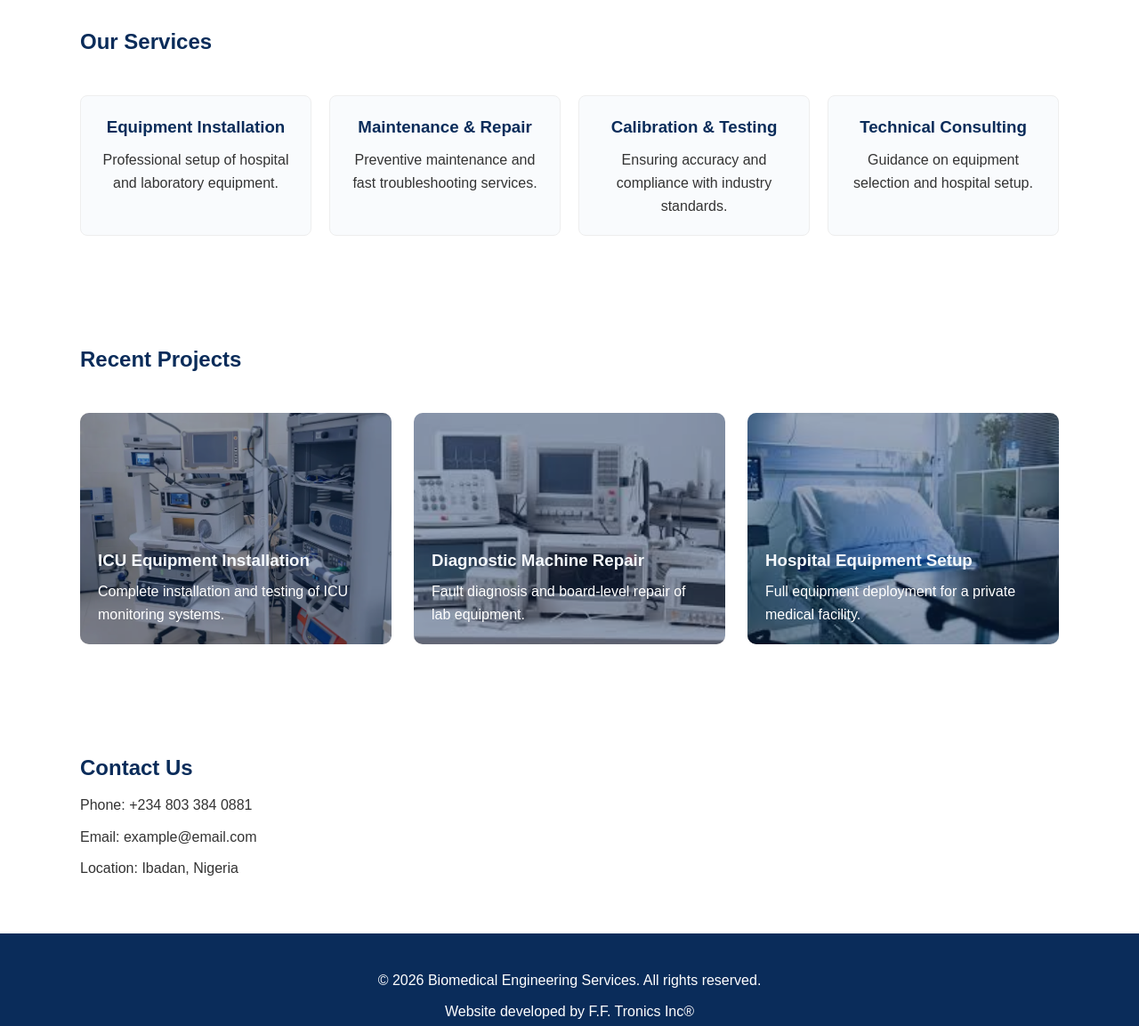
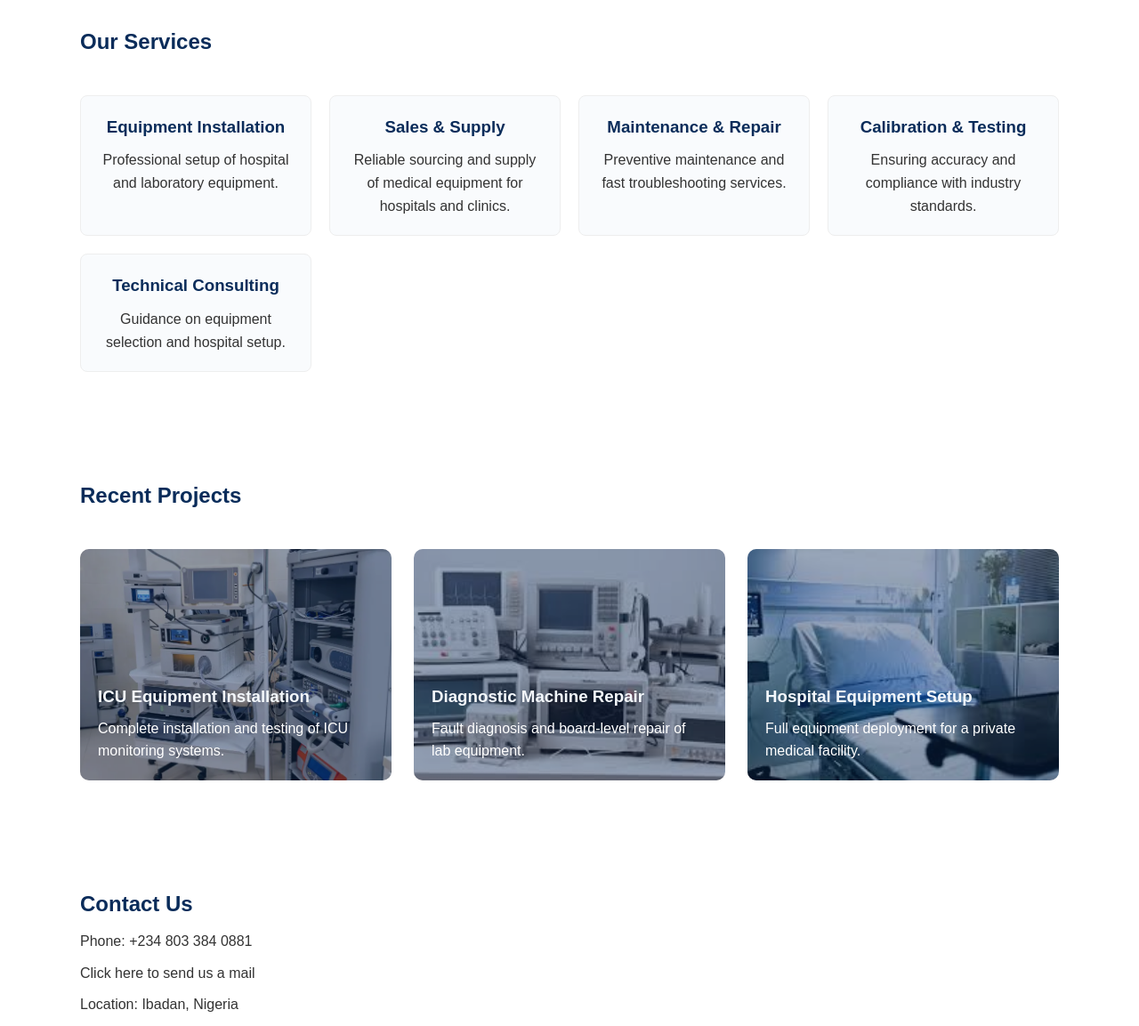
Before and after one commit to General4904/jossy-biomedical, a plain HTML site: page index.html in a window 1280 px wide. Shown: the part 720-1873 px from the top of the page at 89% size. Drawn offline with Linux system fonts and the light colour scheme.

Commit message:
Added email and another service

```diff
--- a/css/main.css
+++ b/css/main.css
@@ -122,7 +122,7 @@ section {
 /* SERVICES */
 .service-cards {
     display: grid;
-    grid-template-columns: repeat(4, 1fr);
+    grid-template-columns: repeat(auto-fit, minmax(220px, 1fr));
     gap: 20px;
     margin-top: 40px;
 }
--- a/index.html
+++ b/index.html
@@ -53,11 +53,15 @@
     <section id="services" class="services">
         <div class="container">
             <h2>Our Services</h2>
-
             <div class="service-cards">
                 <div class="card">
                     <h3>Equipment Installation</h3>
                     <p>Professional setup of hospital and laboratory equipment.</p>
+                </div>
+
+                <div class="card">
+                    <h3>Sales & Supply</h3>
+                    <p>Reliable sourcing and supply of medical equipment for hospitals and clinics.</p>
                 </div>
 
                 <div class="card">
@@ -116,7 +120,9 @@
             <h2>Contact Us</h2>
 
             <p><a href="tel:+2348056604904">Phone: +234 803 384 0881</a></p>
-            <p>Email: example@email.com</p>
+            <p><a href="mailto:jossybiomedical@gmail.com?subject=Inquiry%20About%20Your%20Services">
+                    Click here to send us a mail
+                </a></p>
             <p>Location: Ibadan, Nigeria</p>
         </div>
     </section>
```
